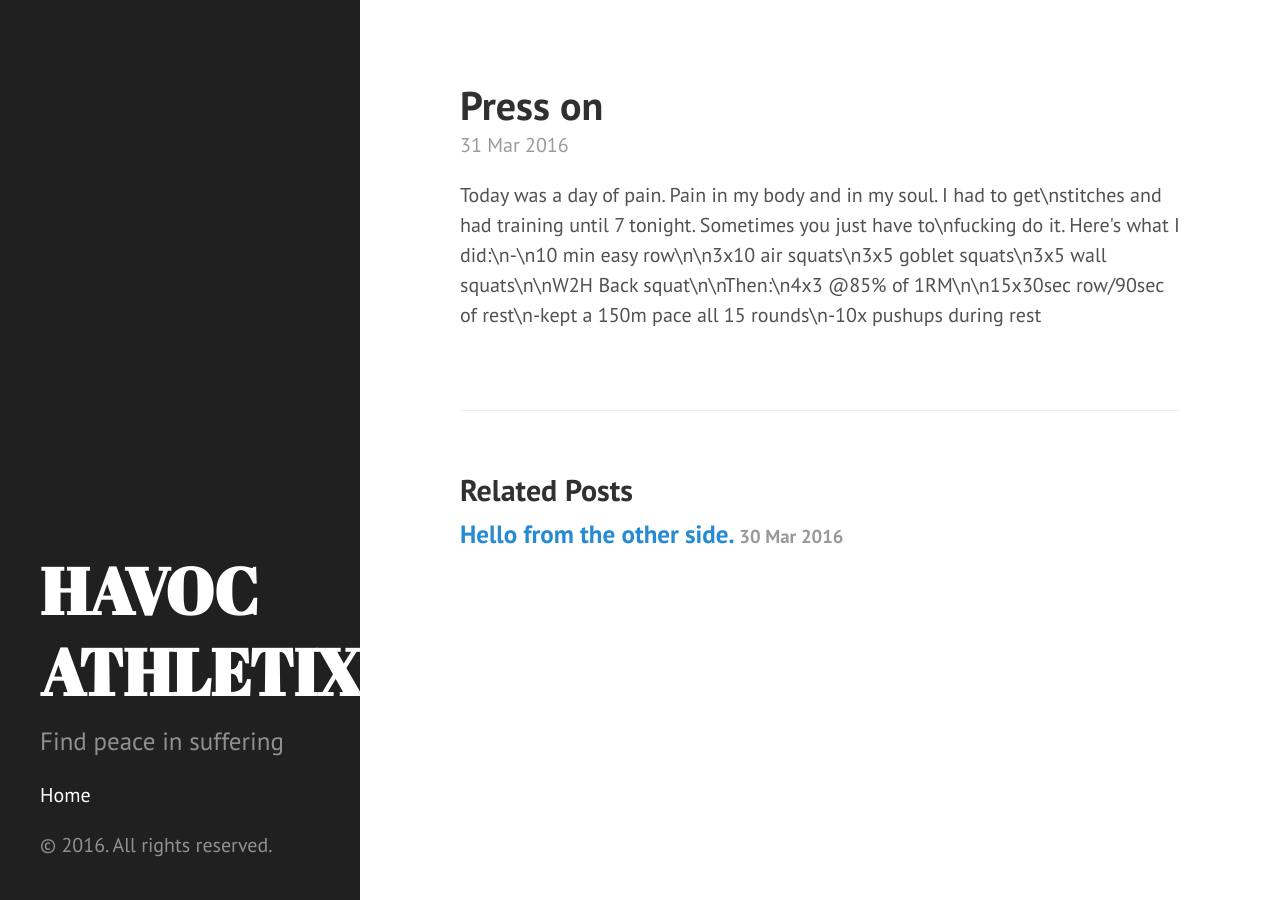
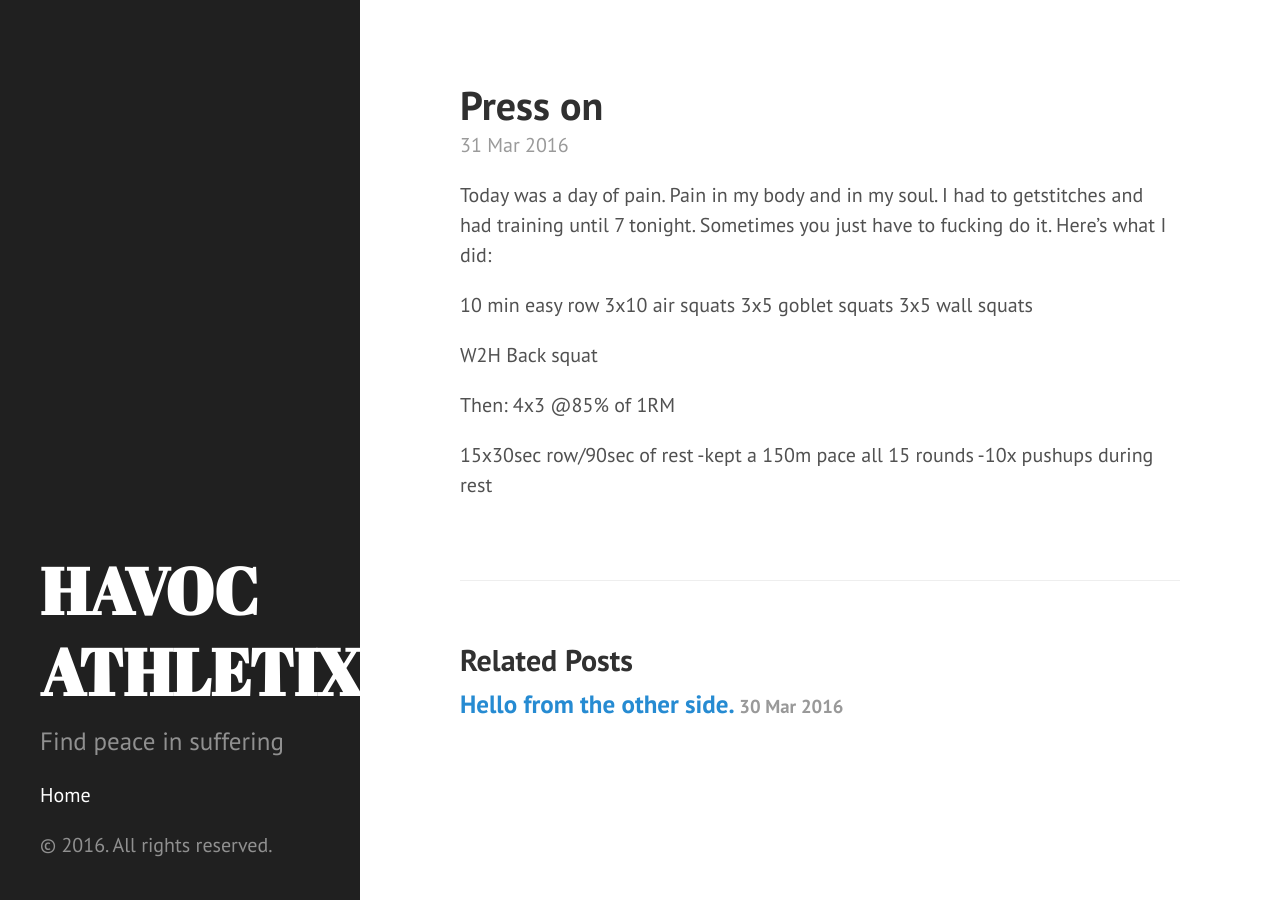
Before and after one commit to havocathletix/havocathletix.github.io, a Jekyll site: the page built from _posts/2016-03-31-press-on.markdown, in a window 1280 px wide. Built offline with Jekyll 4.4.1, drawn with Linux system fonts in a browser that asks for light colours.

Commit message:
Post update: Press on

```diff
--- a/_posts/2016-03-31-press-on.markdown
+++ b/_posts/2016-03-31-press-on.markdown
@@ -3,4 +3,18 @@ published: true
 title: Press on
 layout: post
 ---
-Today was a day of pain. Pain in my body and in my soul. I had to get\nstitches and had training until 7 tonight. Sometimes you just have to\nfucking do it. Here\'s what I did:\n-\n10 min easy row\n\n3x10 air squats\n3x5 goblet squats\n3x5 wall squats\n\nW2H Back squat\n\nThen:\n4x3 @85% of 1RM\n\n15x30sec row/90sec of rest\n-kept a 150m pace all 15 rounds\n-10x pushups during rest
+Today was a day of pain. Pain in my body and in my soul. I had to getstitches and had training until 7 tonight. Sometimes you just have to fucking do it. Here's what I did:
+
+10 min easy row
+3x10 air squats
+3x5 goblet squats
+3x5 wall squats
+
+W2H Back squat
+
+Then:
+4x3 @85% of 1RM
+
+15x30sec row/90sec of rest
+-kept a 150m pace all 15 rounds
+-10x pushups during rest
```
